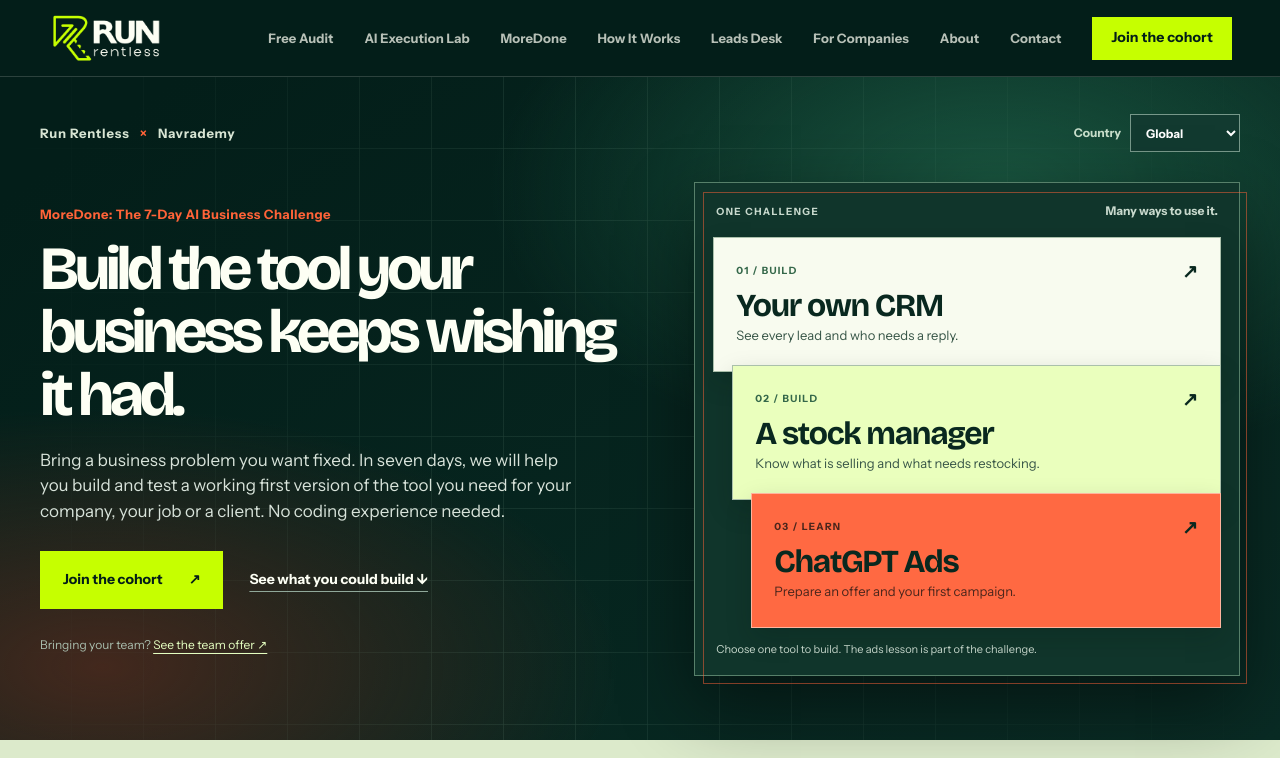
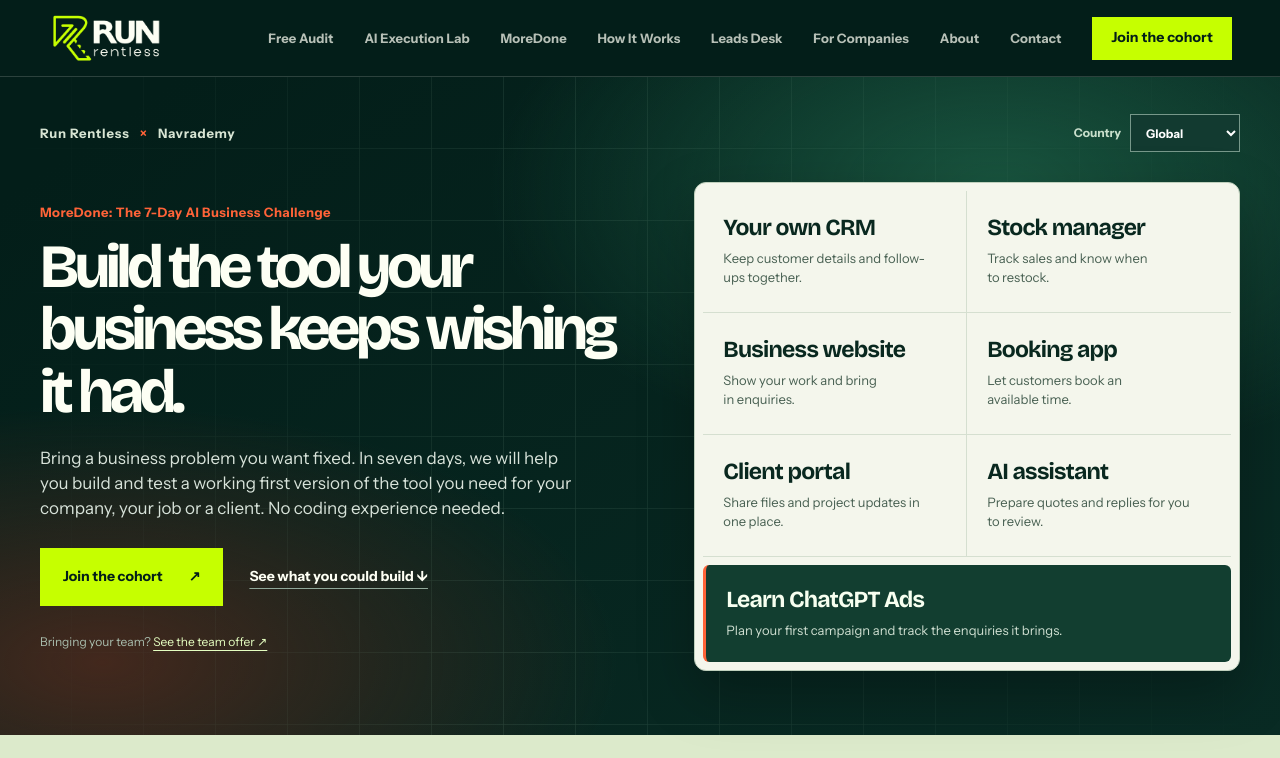
Before and after one commit to Greatdorlin/run-rentless, a Next.js app: page /moredone in a window 1280 px wide. Shown: the top 758 px of the page. Built offline with nearby package versions, Linux system fonts and the light colour scheme.

Commit message:
Simplify hero showcase and expand practical examples

```diff
--- a/src/app/moredone/moredone.css
+++ b/src/app/moredone/moredone.css
@@ -126,22 +126,15 @@
 .md-hero__copy{grid-area:copy;min-width:0}
 .md-hero h1{font-size:clamp(48px,4.8vw,70px)}
 .md-hero__lede{font-size:clamp(17px,1.25vw,19px);line-height:1.48}
-.md-hero__visual{grid-area:visual;display:block;min-width:0;max-width:none;padding:18px;background:#10352b;color:#fff;border:1px solid #57806a;box-shadow:0 28px 70px #0007;transform:none;isolation:isolate}
-.md-hero__visual:before{content:"";position:absolute;z-index:-1;inset:9px -8px -9px 8px;border:1px solid #ff633880;pointer-events:none}
-.md-build-stack__top{display:flex;justify-content:space-between;align-items:baseline;gap:12px;padding:1px 3px 16px;color:#c8d9cd}
-.md-build-stack__top span{font-size:10px;font-weight:850;letter-spacing:.14em}
-.md-build-stack__top strong{font-size:12px;font-weight:650}
-.md-build-stack{display:grid;gap:0}
-.md-build-card{position:relative;min-height:135px;padding:18px 46px 18px 22px;border:1px solid #aac0ab;background:#f8fbef;color:#09281f;box-shadow:0 10px 24px #00170f2e}
-.md-build-card + .md-build-card{margin-top:-7px}
-.md-build-card--stock{width:calc(100% - 19px);margin-left:19px;background:#eaffbd}
-.md-build-card--ads{width:calc(100% - 38px);margin-left:38px;background:#ff6942;border-color:#ffb49e}
-.md-build-card__number{font-size:10px;font-weight:850;letter-spacing:.13em;color:#35684a}
-.md-build-card--ads .md-build-card__number{color:#4c261c}
-.md-build-card h2{margin:9px 0 3px;font-size:clamp(25px,2.5vw,36px);line-height:1.04;letter-spacing:-.04em}
-.md-build-card p{max-width:330px;margin:0;font-size:13px;line-height:1.4;color:#375547}
-.md-build-card--ads p{color:#4c261c}
-.md-build-card__mark{position:absolute;top:19px;right:22px;font-size:19px;font-weight:750}
-.md-hero__visual>.md-build-stack__note{margin:14px 3px 1px;color:#c8d9cd;font-size:11px;line-height:1.35}
+.md-hero__visual{grid-area:visual;display:block;min-width:0;max-width:none;padding:8px;background:#f4f6ec;color:#09281f;border:1px solid #c0d0bd;border-radius:12px;box-shadow:0 22px 55px #0004;transform:none}
+.md-hero__visual:before{content:none}
+.md-build-stack{display:grid;grid-template-columns:repeat(2,minmax(0,1fr));gap:0}
+.md-build-card{min-width:0;padding:24px 20px;min-height:122px;border-bottom:1px solid #d5dfd0}
+.md-build-card:nth-child(odd){border-right:1px solid #d5dfd0}
+.md-build-card h2,.md-build-ads h2{margin:0 0 8px;font-size:clamp(21px,1.8vw,27px);line-height:1.12;letter-spacing:-.035em}
+.md-build-card p{margin:0;max-width:220px;font-size:13px;line-height:1.5;color:#486052}
+.md-build-ads{margin:8px 0 0;padding:22px 20px;background:#123e30;border-radius:6px;color:#f7fff0;border-left:3px solid #ff6338}
+.md-build-ads h2{font-size:23px}
+.md-build-ads p{margin:0;font-size:13px;line-height:1.5;color:#cfdfd1}
 @media(max-width:950px){.md-hero__grid{grid-template-areas:"top" "copy" "visual";grid-template-columns:1fr;gap:0}.md-hero__top{margin-bottom:32px}.md-hero__visual{width:min(100%,640px);margin-top:38px}}
-@media(max-width:680px){.md-hero{padding:27px 0 44px}.md-hero__top{margin-bottom:27px}.md-hero h1{font-size:clamp(39px,10vw,54px)}.md-hero__visual{display:block;margin-top:30px;padding:12px}.md-build-stack__top{padding-bottom:11px}.md-build-stack__top strong{font-size:11px}.md-build-card{min-height:101px;padding:13px 28px 13px 14px}.md-build-card--stock{width:calc(100% - 9px);margin-left:9px}.md-build-card--ads{width:calc(100% - 18px);margin-left:18px}.md-build-card h2{margin:6px 0 2px;font-size:clamp(22px,6vw,28px)}.md-build-card p{font-size:11px}.md-build-card__mark{top:12px;right:12px;font-size:15px}.md-hero__visual>.md-build-stack__note{font-size:10px}}
+@media(max-width:680px){.md-hero{padding:27px 0 44px}.md-hero__top{margin-bottom:27px}.md-hero h1{font-size:clamp(39px,10vw,54px)}.md-hero__visual{display:block;margin-top:30px;padding:6px}.md-build-card{min-height:110px;padding:17px 12px}.md-build-card h2{font-size:20px}.md-build-card p{font-size:12px}.md-build-ads{padding:18px 14px}.md-build-ads h2{font-size:21px}}
--- a/src/app/moredone/page.tsx
+++ b/src/app/moredone/page.tsx
@@ -59,13 +59,15 @@
         <p className="md-hero__micro">Bringing your team? <a href="#team-offer">See the team offer ↗</a></p>
       </div>
       <div className="md-hero__visual" aria-label="Examples of what you can build and learn in MoreDone">
-        <div className="md-build-stack__top"><span>ONE CHALLENGE</span><strong>Many ways to use it.</strong></div>
         <div className="md-build-stack">
-          <article className="md-build-card md-build-card--crm"><span className="md-build-card__number">01 / BUILD</span><h2>Your own CRM</h2><p>See every lead and who needs a reply.</p><span className="md-build-card__mark" aria-hidden="true">↗</span></article>
-          <article className="md-build-card md-build-card--stock"><span className="md-build-card__number">02 / BUILD</span><h2>A stock manager</h2><p>Know what is selling and what needs restocking.</p><span className="md-build-card__mark" aria-hidden="true">↗</span></article>
-          <article className="md-build-card md-build-card--ads"><span className="md-build-card__number">03 / LEARN</span><h2>ChatGPT Ads</h2><p>Prepare an offer and your first campaign.</p><span className="md-build-card__mark" aria-hidden="true">↗</span></article>
+          <article className="md-build-card"><h2>Your own CRM</h2><p>Keep customer details and follow-ups together.</p></article>
+          <article className="md-build-card"><h2>Stock manager</h2><p>Track sales and know when to restock.</p></article>
+          <article className="md-build-card"><h2>Business website</h2><p>Show your work and bring in enquiries.</p></article>
+          <article className="md-build-card"><h2>Booking app</h2><p>Let customers book an available time.</p></article>
+          <article className="md-build-card"><h2>Client portal</h2><p>Share files and project updates in one place.</p></article>
+          <article className="md-build-card"><h2>AI assistant</h2><p>Prepare quotes and replies for you to review.</p></article>
         </div>
-        <p className="md-build-stack__note">Choose one tool to build. The ads lesson is part of the challenge.</p>
+        <div className="md-build-ads"><h2>Learn ChatGPT Ads</h2><p>Plan your first campaign and track the enquiries it brings.</p></div>
       </div>
     </div></section>
 
```
